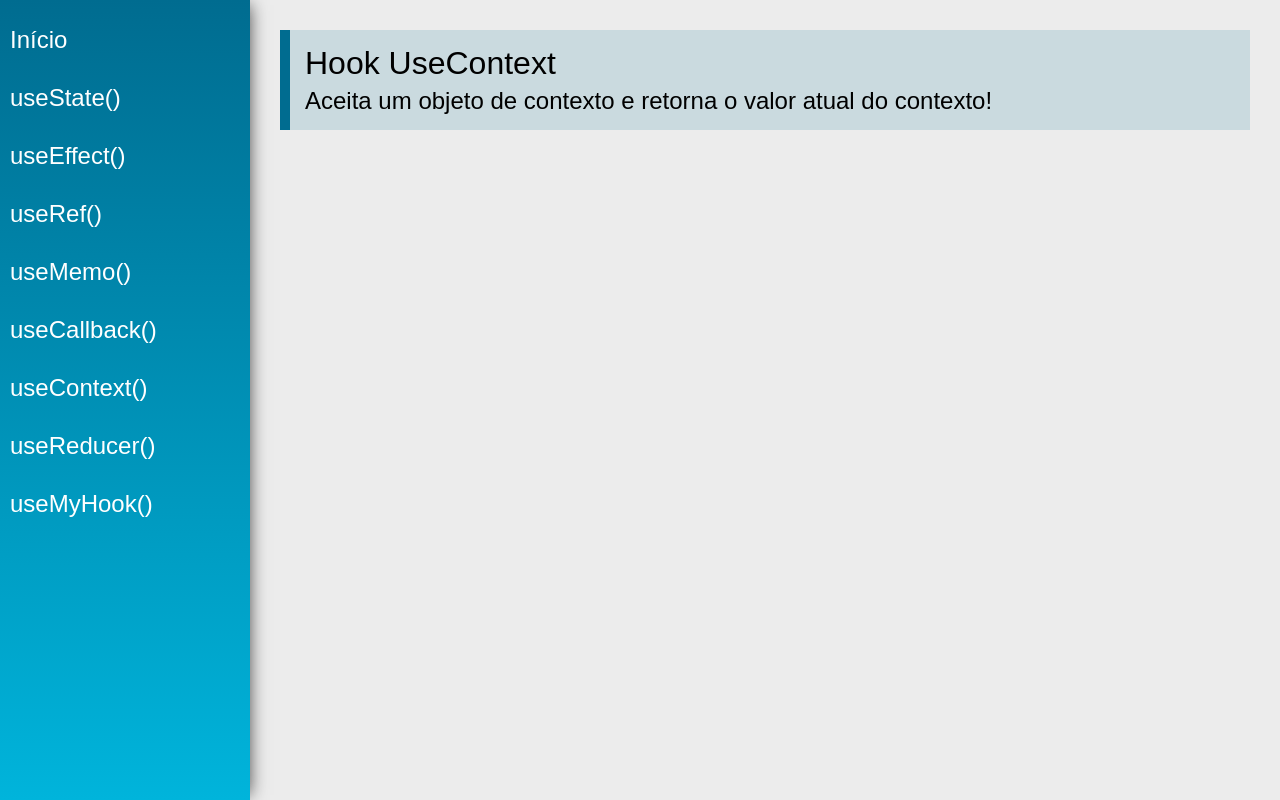
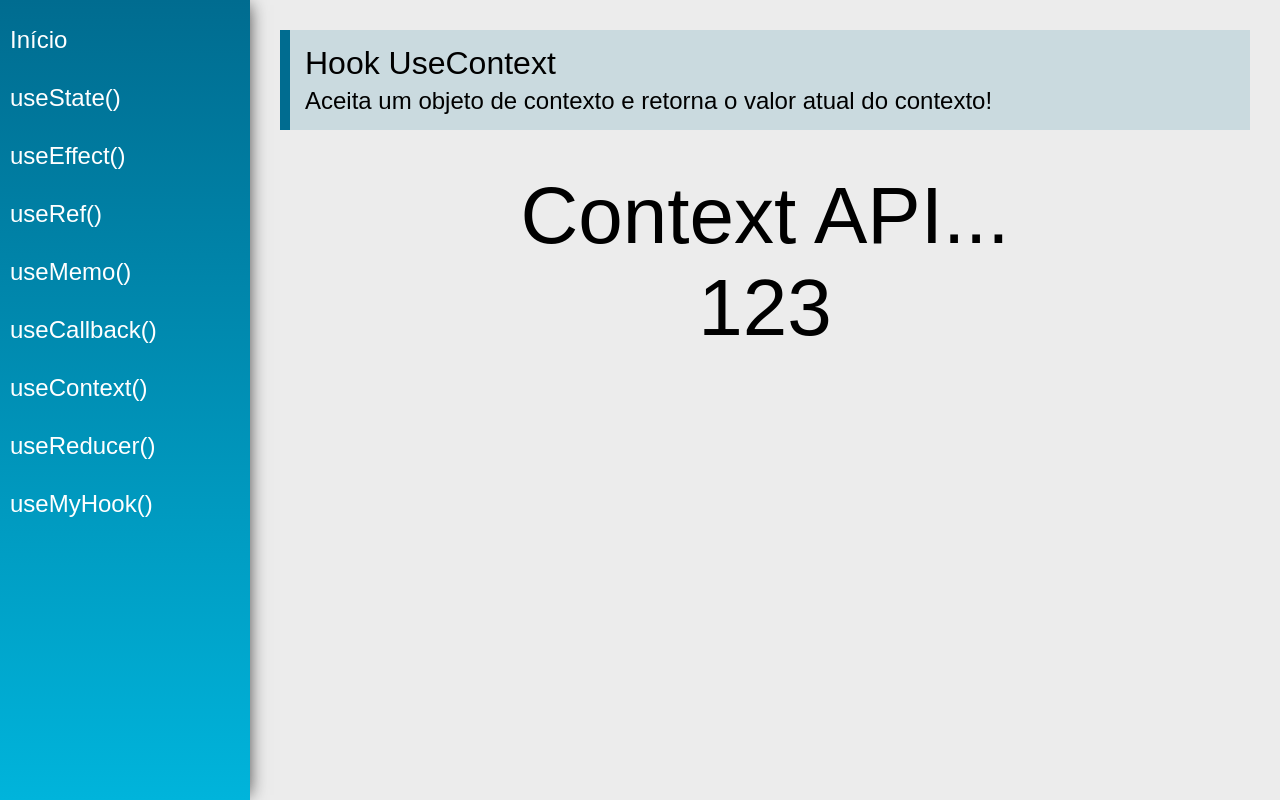
Before and after one commit to Alexandrodasilva/hooks, a React (Create React App) app: page /useContext in a window 1280 px wide. Built offline with nearby package versions, Linux system fonts and the light colour scheme.

Commit message:
incomplete useContext and its propetios

```diff
--- /dev/null
+++ b/src/data/dataContext.js
@@ -0,0 +1,9 @@
+import React from "react";
+
+export const data = {
+    number: 123,
+    text: 'Context API...'
+}
+
+const DataContext = React.createContext(null)
+export default DataContext
--- a/src/views/App.jsx
+++ b/src/views/App.jsx
@@ -4,16 +4,19 @@ import { BrowserRouter as Router } from  'react-router-dom'
 
 import Menu from '../components/layout/Menu'
 import Content from '../components/layout/Content'
+import  DataContext, {data}  from '../data/dataContext'
 
 const App = props => {
 
     return (
+        <DataContext.Provider value={data}>
             <div className="App">
                 <Router>
                     <Menu />
                     <Content />
                 </Router>
             </div>
+        </DataContext.Provider>
     )
 }
 
--- a/src/views/examples/UseContext.jsx
+++ b/src/views/examples/UseContext.jsx
@@ -1,13 +1,19 @@
-import React from 'react'
+import React, { useContext } from 'react'
 import PageTitle from '../../components/layout/PageTitle'
+import DataContext from '../../data/dataContext'
+const UseContext = (props) => {
 
-const UseContext = (props) => {
+  const context = useContext(DataContext)
     return (
         <div className="UseContext">
             <PageTitle
                 title="Hook UseContext"
                 subtitle="Aceita um objeto de contexto e retorna o valor atual do contexto!"
             />
+            <div className="center">
+                <span className="text">{context.text}</span>
+                <span className="text">{context.number}</span>
+            </div>
         </div>
     )
 }
```
Also changed, not shown: src/index.js (line endings or trailing spaces). Lines whose indentation alone changed are shown as unchanged.
